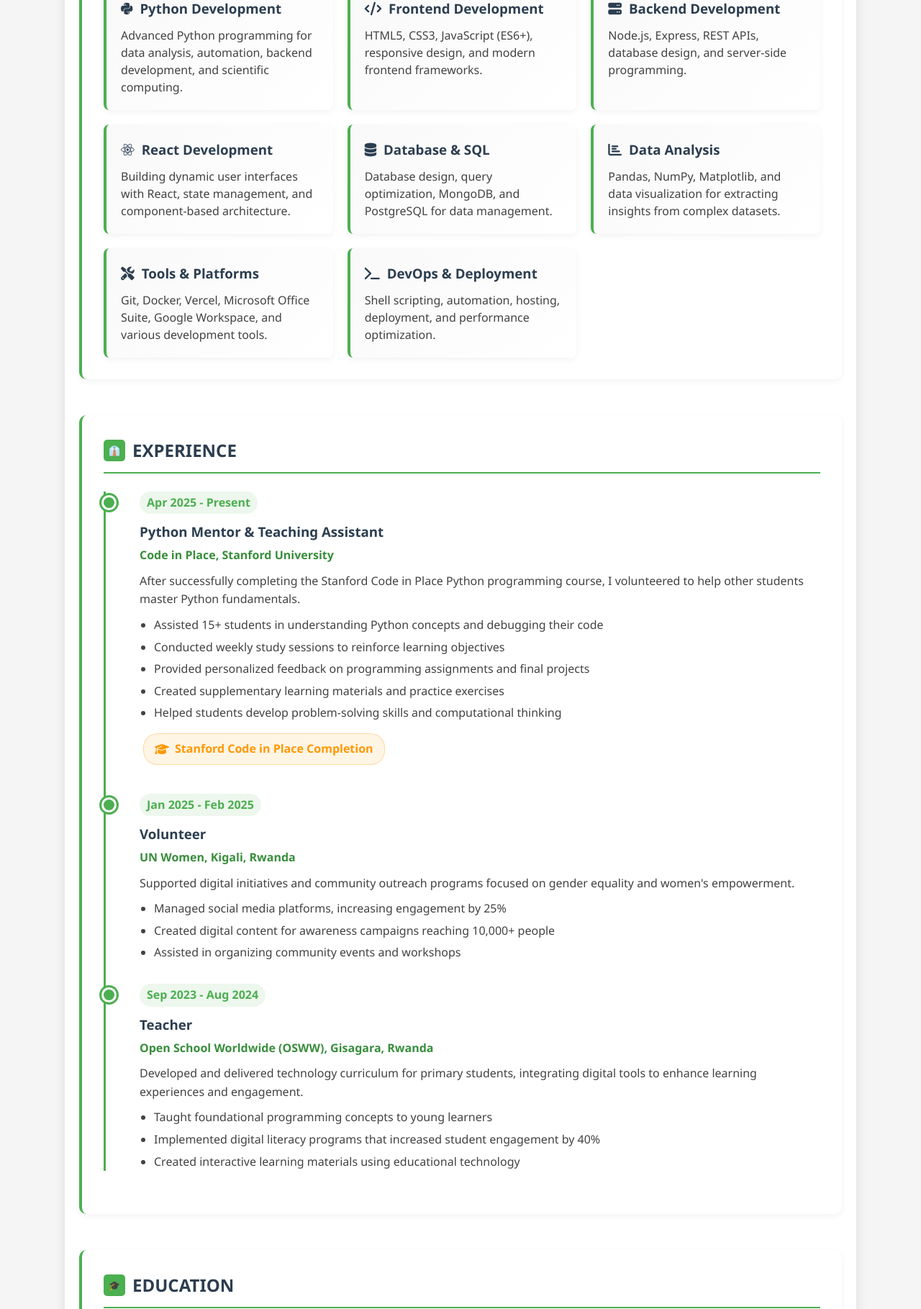
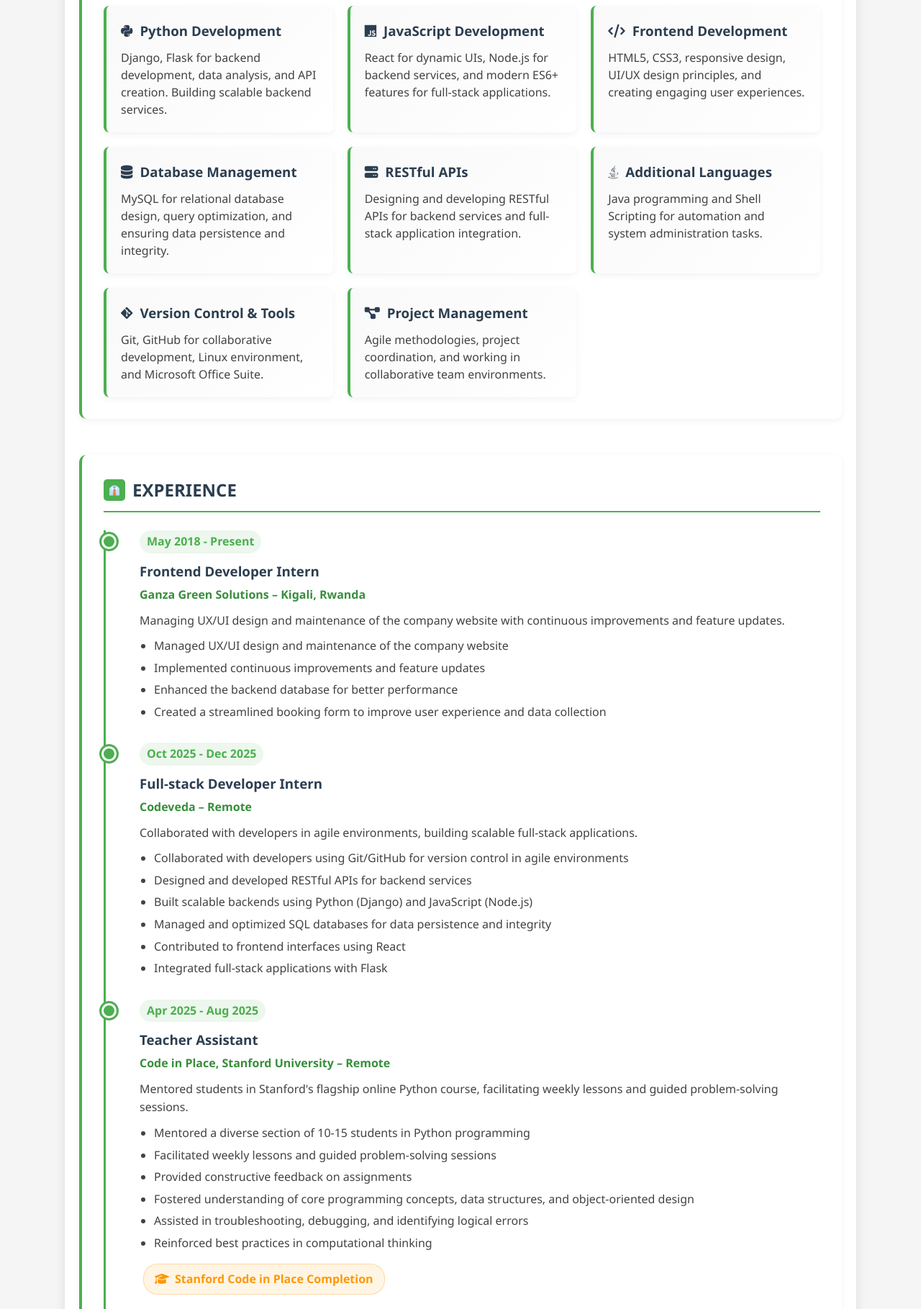
Before and after one commit to innocent-gift/my-portofolio, a plain HTML site: page index.html in a window 1280 px wide. Shown: the part 981-2800 px from the top of the page at 72% size. Drawn offline with Linux system fonts and the light colour scheme.

```diff
--- a/index.html
+++ b/index.html
@@ -284,6 +284,10 @@
 
         #contact h1::before {
             content: "📞";
+        }
+
+        #activities h1::before {
+            content: "🌟";
         }
 
         /* Skills */
@@ -780,6 +784,7 @@
             <li><a href="#experience"><i class="fas fa-briefcase"></i> Experience</a></li>
             <li><a href="#education"><i class="fas fa-graduation-cap"></i> Education</a></li>
             <li><a href="#projects"><i class="fas fa-project-diagram"></i> Projects</a></li>
+            <li><a href="#activities"><i class="fas fa-star"></i> Activities</a></li>
             <li><a href="#contact"><i class="fas fa-envelope"></i> Contact</a></li>
         </ul>
     </nav>
@@ -791,7 +796,7 @@
         </div>
         <h1>Nkurunziza Innocent</h1>
         <h2>Full Stack Web Developer</h2>
-        <p class="tagline">Crafting digital experiences with clean code and innovative solutions</p>
+        <p class="tagline">Passionate Software Engineering student with practical experience in full-stack development. Proficient in JavaScript and Python, eager to contribute to meaningful projects.</p>
 
         <div class="btn-container">
             <a href="#contact" class="btn"><i class="fas fa-paper-plane"></i> Hire Me</a>
@@ -807,35 +812,35 @@
             <div class="skills-grid">
                 <div class="skill-card">
                     <h3><i class="fab fa-python"></i> Python Development</h3>
-                    <p>Advanced Python programming for data analysis, automation, backend development, and scientific computing.</p>
+                    <p>Django, Flask for backend development, data analysis, and API creation. Building scalable backend services.</p>
+                </div>
+                <div class="skill-card">
+                    <h3><i class="fab fa-js"></i> JavaScript Development</h3>
+                    <p>React for dynamic UIs, Node.js for backend services, and modern ES6+ features for full-stack applications.</p>
                 </div>
                 <div class="skill-card">
                     <h3><i class="fas fa-code"></i> Frontend Development</h3>
-                    <p>HTML5, CSS3, JavaScript (ES6+), responsive design, and modern frontend frameworks.</p>
+                    <p>HTML5, CSS3, responsive design, UI/UX design principles, and creating engaging user experiences.</p>
                 </div>
                 <div class="skill-card">
-                    <h3><i class="fas fa-server"></i> Backend Development</h3>
-                    <p>Node.js, Express, REST APIs, database design, and server-side programming.</p>
+                    <h3><i class="fas fa-database"></i> Database Management</h3>
+                    <p>MySQL for relational database design, query optimization, and ensuring data persistence and integrity.</p>
                 </div>
                 <div class="skill-card">
-                    <h3><i class="fab fa-react"></i> React Development</h3>
-                    <p>Building dynamic user interfaces with React, state management, and component-based architecture.</p>
+                    <h3><i class="fas fa-server"></i> RESTful APIs</h3>
+                    <p>Designing and developing RESTful APIs for backend services and full-stack application integration.</p>
                 </div>
                 <div class="skill-card">
-                    <h3><i class="fas fa-database"></i> Database & SQL</h3>
-                    <p>Database design, query optimization, MongoDB, and PostgreSQL for data management.</p>
+                    <h3><i class="fab fa-java"></i> Additional Languages</h3>
+                    <p>Java programming and Shell Scripting for automation and system administration tasks.</p>
                 </div>
                 <div class="skill-card">
-                    <h3><i class="fas fa-chart-bar"></i> Data Analysis</h3>
-                    <p>Pandas, NumPy, Matplotlib, and data visualization for extracting insights from complex datasets.</p>
+                    <h3><i class="fab fa-git-alt"></i> Version Control & Tools</h3>
+                    <p>Git, GitHub for collaborative development, Linux environment, and Microsoft Office Suite.</p>
                 </div>
                 <div class="skill-card">
-                    <h3><i class="fas fa-tools"></i> Tools & Platforms</h3>
-                    <p>Git, Docker, Vercel, Microsoft Office Suite, Google Workspace, and various development tools.</p>
-                </div>
-                <div class="skill-card">
-                    <h3><i class="fas fa-terminal"></i> DevOps & Deployment</h3>
-                    <p>Shell scripting, automation, hosting, deployment, and performance optimization.</p>
+                    <h3><i class="fas fa-project-diagram"></i> Project Management</h3>
+                    <p>Agile methodologies, project coordination, and working in collaborative team environments.</p>
                 </div>
             </div>
         </section>
@@ -844,16 +849,45 @@
             <h1>EXPERIENCE</h1>
             <div class="timeline">
                 <div class="timeline-item">
-                    <span class="timeline-date">Apr 2025 - Present</span>
-                    <h3>Python Mentor & Teaching Assistant</h3>
-                    <h4>Code in Place, Stanford University</h4>
-                    <p>After successfully completing the Stanford Code in Place Python programming course, I volunteered to help other students master Python fundamentals.</p>
+                    <span class="timeline-date">May 2018 - Present</span>
+                    <h3>Frontend Developer Intern</h3>
+                    <h4>Ganza Green Solutions – Kigali, Rwanda</h4>
+                    <p>Managing UX/UI design and maintenance of the company website with continuous improvements and feature updates.</p>
                     <ul>
-                        <li>Assisted 15+ students in understanding Python concepts and debugging their code</li>
-                        <li>Conducted weekly study sessions to reinforce learning objectives</li>
-                        <li>Provided personalized feedback on programming assignments and final projects</li>
-                        <li>Created supplementary learning materials and practice exercises</li>
-                        <li>Helped students develop problem-solving skills and computational thinking</li>
+                        <li>Managed UX/UI design and maintenance of the company website</li>
+                        <li>Implemented continuous improvements and feature updates</li>
+                        <li>Enhanced the backend database for better performance</li>
+                        <li>Created a streamlined booking form to improve user experience and data collection</li>
+                    </ul>
+                </div>
+
+                <div class="timeline-item">
+                    <span class="timeline-date">Oct 2025 - Dec 2025</span>
+                    <h3>Full-stack Developer Intern</h3>
+                    <h4>Codeveda – Remote</h4>
+                    <p>Collaborated with developers in agile environments, building scalable full-stack applications.</p>
+                    <ul>
+                        <li>Collaborated with developers using Git/GitHub for version control in agile environments</li>
+                        <li>Designed and developed RESTful APIs for backend services</li>
+                        <li>Built scalable backends using Python (Django) and JavaScript (Node.js)</li>
+                        <li>Managed and optimized SQL databases for data persistence and integrity</li>
+                        <li>Contributed to frontend interfaces using React</li>
+                        <li>Integrated full-stack applications with Flask</li>
+                    </ul>
+                </div>
+
+                <div class="timeline-item">
+                    <span class="timeline-date">Apr 2025 - Aug 2025</span>
+                    <h3>Teacher Assistant</h3>
+                    <h4>Code in Place, Stanford University – Remote</h4>
+                    <p>Mentored students in Stanford's flagship online Python course, facilitating weekly lessons and guided problem-solving sessions.</p>
+                    <ul>
+                        <li>Mentored a diverse section of 10-15 students in Python programming</li>
+                        <li>Facilitated weekly lessons and guided problem-solving sessions</li>
+                        <li>Provided constructive feedback on assignments</li>
+                        <li>Fostered understanding of core programming concepts, data structures, and object-oriented design</li>
+                        <li>Assisted in troubleshooting, debugging, and identifying logical errors</li>
+                        <li>Reinforced best practices in computational thinking</li>
                     </ul>
                     <div class="achievement-badge">
                         <i class="fas fa-graduation-cap"></i> Stanford Code in Place Completion
@@ -861,26 +895,15 @@
                 </div>
 
                 <div class="timeline-item">
-                    <span class="timeline-date">Jan 2025 - Feb 2025</span>
-                    <h3>Volunteer</h3>
-                    <h4>UN Women, Kigali, Rwanda</h4>
-                    <p>Supported digital initiatives and community outreach programs focused on gender equality and women's empowerment.</p>
+                    <span class="timeline-date">Apr 2024 - Sep 2024</span>
+                    <h3>Teaching Volunteer & Team Leader</h3>
+                    <h4>OSWW (Open School World Wide)</h4>
+                    <p>Served as a teacher and team leader for a non-profit organization, teaching primary school students.</p>
                     <ul>
-                        <li>Managed social media platforms, increasing engagement by 25%</li>
-                        <li>Created digital content for awareness campaigns reaching 10,000+ people</li>
-                        <li>Assisted in organizing community events and workshops</li>
-                    </ul>
-                </div>
-
-                <div class="timeline-item">
-                    <span class="timeline-date">Sep 2023 - Aug 2024</span>
-                    <h3>Teacher</h3>
-                    <h4>Open School Worldwide (OSWW), Gisagara, Rwanda</h4>
-                    <p>Developed and delivered technology curriculum for primary students, integrating digital tools to enhance learning experiences and engagement.</p>
-                    <ul>
-                        <li>Taught foundational programming concepts to young learners</li>
-                        <li>Implemented digital literacy programs that increased student engagement by 40%</li>
-                        <li>Created interactive learning materials using educational technology</li>
+                        <li>Taught primary school students literacy, writing, and basic technology</li>
+                        <li>Led a team of educators to deliver quality education</li>
+                        <li>Developed lesson plans and educational materials</li>
+                        <li>Mentored young learners in foundational skills</li>
                     </ul>
                 </div>
             </div>
@@ -890,23 +913,24 @@
             <h1>EDUCATION</h1>
             <div class="timeline">
                 <div class="timeline-item">
-                    <span class="timeline-date">Sep 2024 - Mar 2028 (Expected)</span>
+                    <span class="timeline-date">Sep 2024 - Jan 2028 (Expected)</span>
                     <h3>Bachelor of Software Engineering</h3>
-                    <h4>African Leadership University</h4>
-                    <p>Relevant coursework: Data Structures & Algorithms, Web Development, Database Systems, Software Engineering, Machine Learning Fundamentals, Computer Networks</p>
-                    <p><strong>Current GPA:</strong> 3.8/4.0</p>
+                    <h4>African Leadership University – Kigali, Rwanda</h4>
+                    <p><strong>Relevant Coursework:</strong> Frontend Development (JavaScript, HTML, CSS), Backend Programming (Python, Node.js), and Database Management (MySQL)</p>
+                    <ul>
+                        <li>Built foundational full-stack applications by integrating front-end and back-end technologies</li>
+                        <li>Applied database management principles to design and query relational databases for academic projects</li>
+                    </ul>
                 </div>
                 <div class="timeline-item">
-                    <span class="timeline-date">2024</span>
-                    <h3>Code in Place - Python Programming Certificate</h3>
-                    <h4>Stanford University</h4>
-                    <p>Completed Stanford's introductory Python programming course with distinction. Final project: Scientific Calculator application with GUI interface.</p>
-                </div>
-                <div class="timeline-item">
-                    <span class="timeline-date">2019 - 2022</span>
-                    <h3>High School Diploma - Mathematics & Computer Science</h3>
-                    <h4>Ecole Technique Saint Kizito Save</h4>
-                    <p>Specialized in advanced mathematics, physics, and computer science with a focus on programming fundamentals.</p>
+                    <span class="timeline-date">Sep 2020 - Jan 2023</span>
+                    <h3>A2 Diploma in Industrial Electronics and Electrical Engineering</h3>
+                    <h4>Ecole Technique St. Kizito Save – Save, Rwanda</h4>
+                    <p><strong>Relevant Coursework:</strong> Electronics and Electrical Principles, Circuit Design, and Technical Schematics</p>
+                    <ul>
+                        <li>Developed a strong foundation in systematic problem-solving and hardware logic</li>
+                        <li>Specialized in electronics and electrical engineering principles</li>
+                    </ul>
                 </div>
             </div>
         </section>
@@ -1014,6 +1038,23 @@
             </div>
         </section>
 
+        <section id="activities">
+            <h1>EXTRACURRICULAR ACTIVITIES</h1>
+            <div class="timeline">
+                <div class="timeline-item">
+                    <span class="timeline-date">Jan 2025 - Feb 2025</span>
+                    <h3>Social Manager</h3>
+                    <h4>Raise Her Voice – African Leadership University</h4>
+                    <p>Managed social media engagement to advocate for women's empowerment and community motivation.</p>
+                    <ul>
+                        <li>Managed social media engagement at African Leadership University</li>
+                        <li>Advocated for women's empowerment and community motivation</li>
+                        <li>Created compelling content to drive engagement and awareness</li>
+                    </ul>
+                </div>
+            </div>
+        </section>
+
         <section id="contact">
             <h1>CONTACT ME</h1>
             <div class="contact-container">
@@ -1024,8 +1065,8 @@
                         </div>
                         <div>
                             <h3>Email</h3>
+                            <p>innocentportofolio@alustudent.com</p>
                             <p>i.nkurunziz@alustudent.com</p>
-                            <p>innocent.nkurunziza@gmail.com</p>
                         </div>
                     </div>
                     <div class="contact-info-item">
@@ -1092,7 +1133,7 @@
         <p style="color: rgba(255, 255, 255, 0.8); max-width: 600px; margin: 0 auto;">Let's build something amazing together. Feel free to reach out for collaborations or just to say hello!</p>
 
         <div class="social-links">
-            <a href="https://www.linkedin.com/in/nkurunziza-innocent-55912736b" target="_blank" class="social-link" aria-label="LinkedIn">
+            <a href="https://www.linkedin.com/in/innocent-55912736b" target="_blank" class="social-link" aria-label="LinkedIn">
                 <div class="social-icon">
                     <i class="fab fa-linkedin-in"></i>
                 </div>
@@ -1135,7 +1176,7 @@
         <i class="fas fa-chevron-up"></i>
     </button>
 
-    <script>
+    <script data-cfasync="false" src="/cdn-cgi/scripts/5c5dd728/cloudflare-static/email-decode.min.js"></script><script>
         document.addEventListener('DOMContentLoaded', function() {
             // Smooth scrolling for navigation links
             document.querySelectorAll('nav a, .hero a[href^="#"]').forEach(anchor => {
@@ -1246,14 +1287,4 @@
                 observer.observe(card);
             });
 
-            // Add achievement badge animation
-            document.querySelectorAll('.achievement-badge').forEach(badge => {
-                badge.style.opacity = '0';
-                badge.style.transform = 'scale(0.8)';
-                badge.style.transition = 'opacity 0.5s ease, transform 0.5s ease';
-                observer.observe(badge);
-            });
-        });
-    </script>
-</body>
-</html>
+            // Add achievement badge
```
